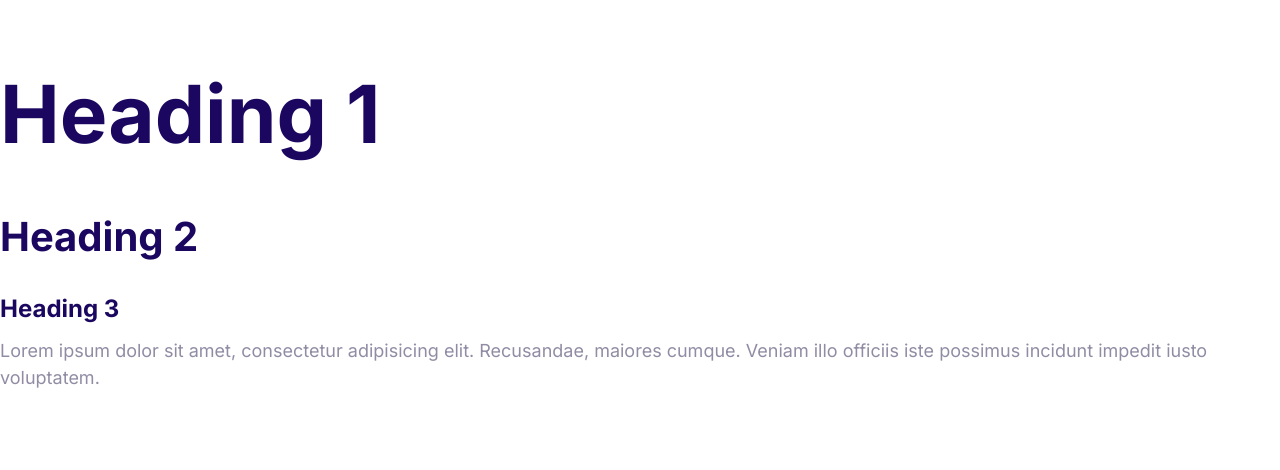
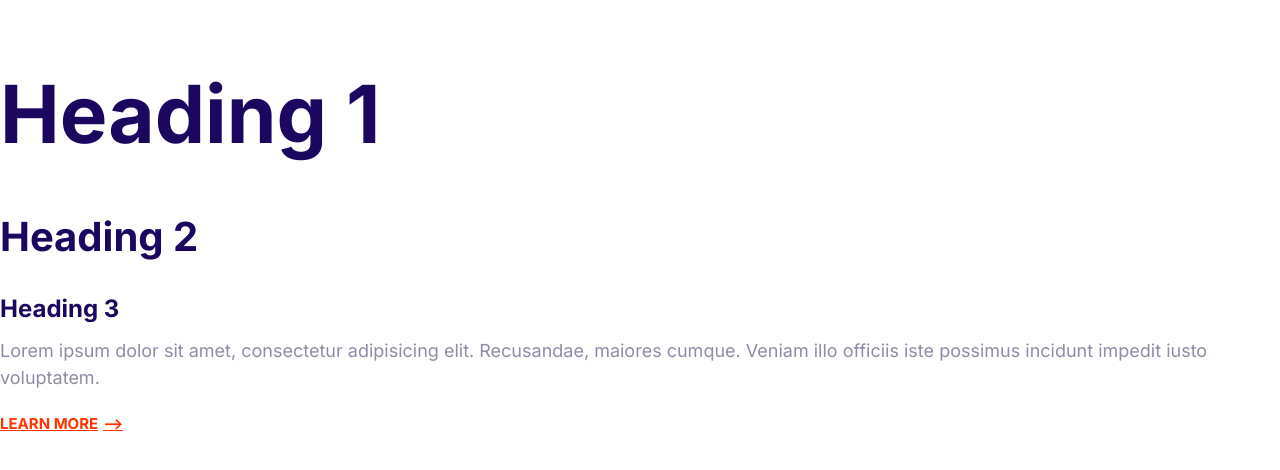
Before and after one commit to rameskris/cssProjects, a plain HTML site: page HostingCompany/index.html in a window 1280 px wide. Drawn offline with Linux system fonts and the light colour scheme.

Commit message:
add links

```diff
--- /dev/null
+++ b/HostingCompany/components/arrow.css
@@ -0,0 +1,22 @@
+/* links */
+.link-arrow {
+  color: var(--color-accent);
+  text-transform: uppercase;
+  font-size: 2rem;
+  font-weight: bold;
+}
+
+.link-arrow:after {
+  content: "-->";
+  margin-left: 5px;
+  transition: margin 0.15s;
+}
+
+.link-arrow:hover:after {
+  margin-left: 10px;
+}
+@media screen and (min-width: 1024px) {
+  .link-arrow {
+    font-size: 1.5rem;
+  }
+}
--- a/HostingCompany/index.html
+++ b/HostingCompany/index.html
@@ -22,5 +22,7 @@
       maiores cumque. Veniam illo officiis iste possimus incidunt impedit iusto
       voluptatem.
     </p>
+
+    <a href="" class="link-arrow">Learn More</a>
   </body>
 </html>
--- a/HostingCompany/styles.css
+++ b/HostingCompany/styles.css
@@ -53,3 +53,26 @@ p {
     font-size: 2.4rem;
   }
 }
+
+/* links */
+.link-arrow {
+  color: var(--color-accent);
+  text-transform: uppercase;
+  font-size: 2rem;
+  font-weight: bold;
+}
+
+.link-arrow:after {
+  content: "-->";
+  margin-left: 5px;
+  transition: margin 0.15s;
+}
+
+.link-arrow:hover:after {
+  margin-left: 10px;
+}
+@media screen and (min-width: 1024px) {
+  .link-arrow {
+    font-size: 1.5rem;
+  }
+}
```
Also changed, not shown: HostingCompany/components/arrow.html (added, +1 -0 lines).
